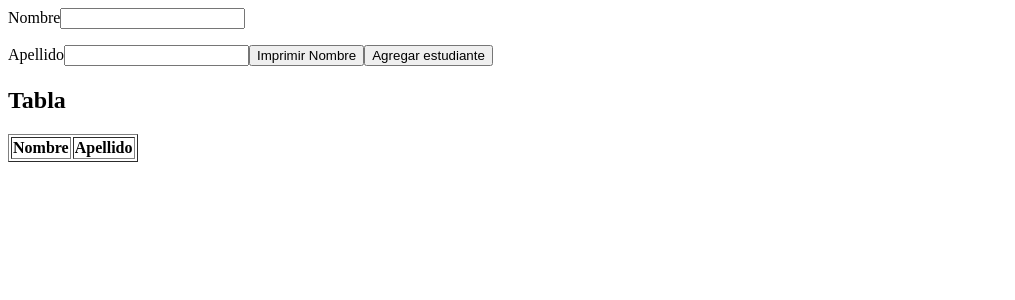
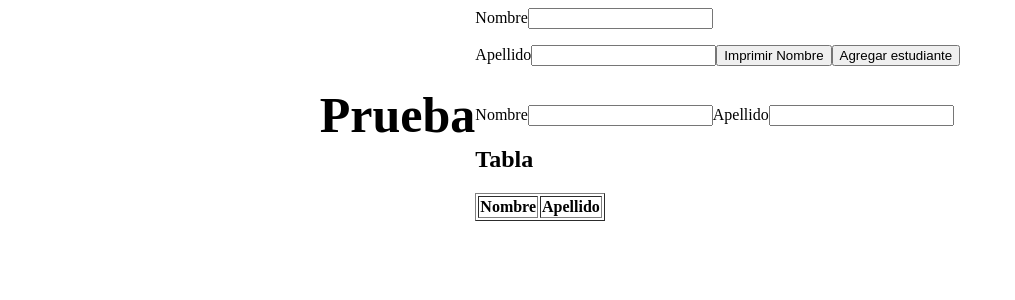
Before and after one commit to Mauricio03ALEJO/pw_vue_u2_ml, a Vue app: page / in a window 1280 px wide. Shown: the top 300 px of the page, without its empty margins (0-1015 px from the left). Built offline with nearby package versions, Linux system fonts and the light colour scheme.

Commit message:
Taller16

```diff
--- a/src/components/Directivas.vue
+++ b/src/components/Directivas.vue
@@ -11,8 +11,16 @@
     <button v-on:click="agregarEstudiante()">Agregar estudiante</button>
     <h1>{{ arreglo[0] }}</h1>
 
+    <br>
+    <label for="id_nombre_1">Nombre</label>
+    <input v-model="nombre" id="id_nombre_1" type="text">
+
+    <label for="id_apellido_1">Apellido</label>
+    <input v-model="apellido" v-on:keypress.enter="agregarEstudiante1" id="id_apellido_1" type="text">
+
     <ul>
-      <li v-show="nombre" v-for="{ nombre, apellido } in arreglo" :key="nombre">
+      <li v-show="nombre" v-for="{ nombre, apellido } in arreglo"
+      :key="nombre">
         {{ nombre }} - {{ apellido }}
       </li>
     </ul>
@@ -50,6 +58,23 @@ export default {
     imprimirNombre() {
       console.log(this.nombre);
     },
+    agregarEstudiante1(event) {
+      if (event.charCode !== 13) {
+        return;
+      }
+      console.log("presiono el ENTER");
+      console.log("Se agrega estudiante 1");
+      console.log(event);
+      console.log(event.charCode);
+
+      const estu = {
+        nombre: this.nombre,
+        apellido: this.apellido,
+      };
+      console.log(estu);
+      this.arreglo.push(estu);
+      this.limpiarFormulario();
+    },
     agregarEstudiante() {
       const estu = {
         nombre: this.nombre,
--- a/src/views/DirectivasView.vue
+++ b/src/views/DirectivasView.vue
@@ -1,5 +1,8 @@
 <template>
-    <Directivas />
+    <div class="view-container">
+        <h2>Prueba </h2>
+        <Directivas />
+    </div>
 </template>
 
 <script>
@@ -11,6 +14,13 @@ export default {
 };
 </script>
 
-<style>
-
+<style scoped>
+.view-container {
+    display: flex;
+    justify-content: center;
+    align-items: center;
+}
+h2{
+    font-size: 50px;
+}
 </style>
```
